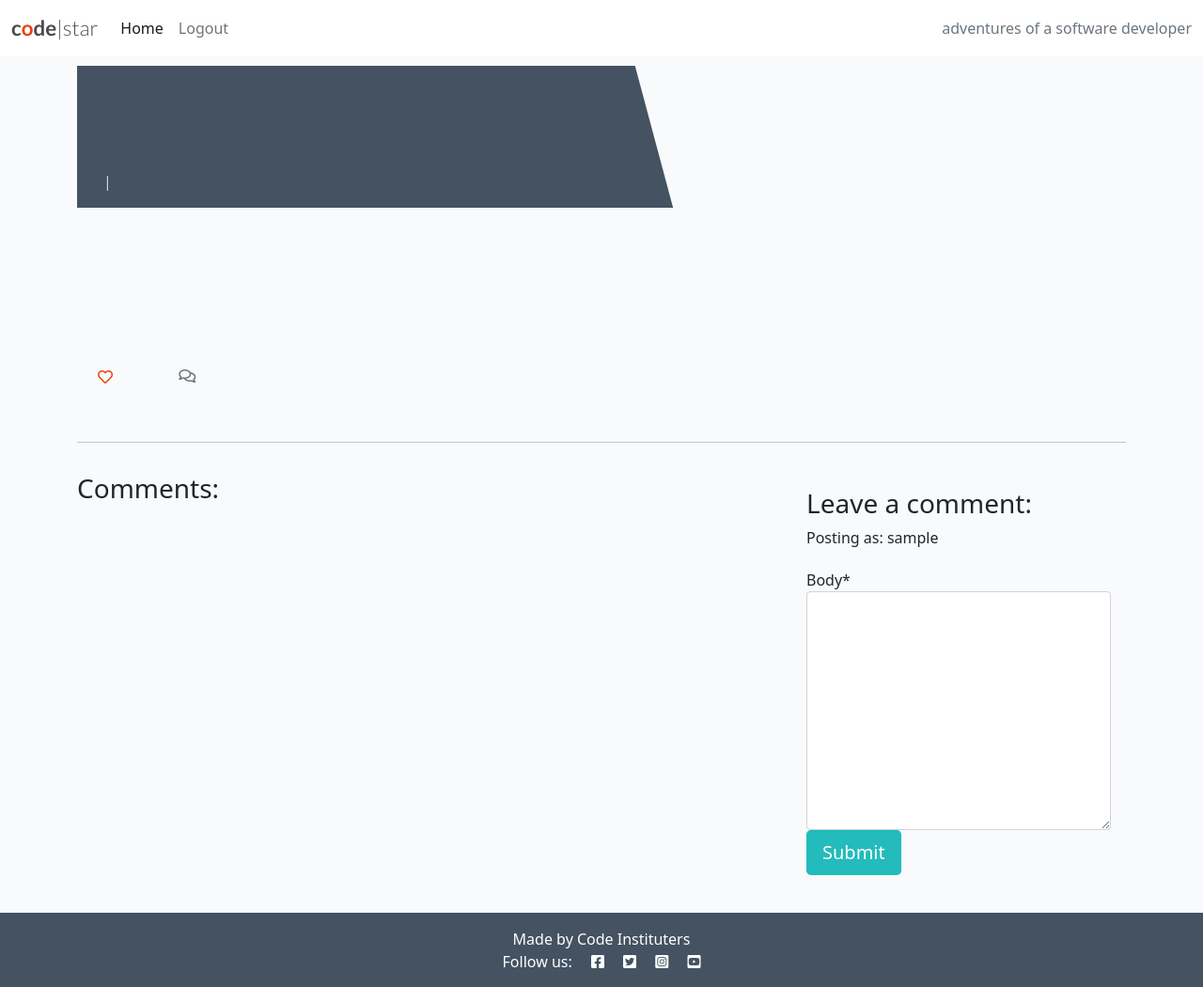
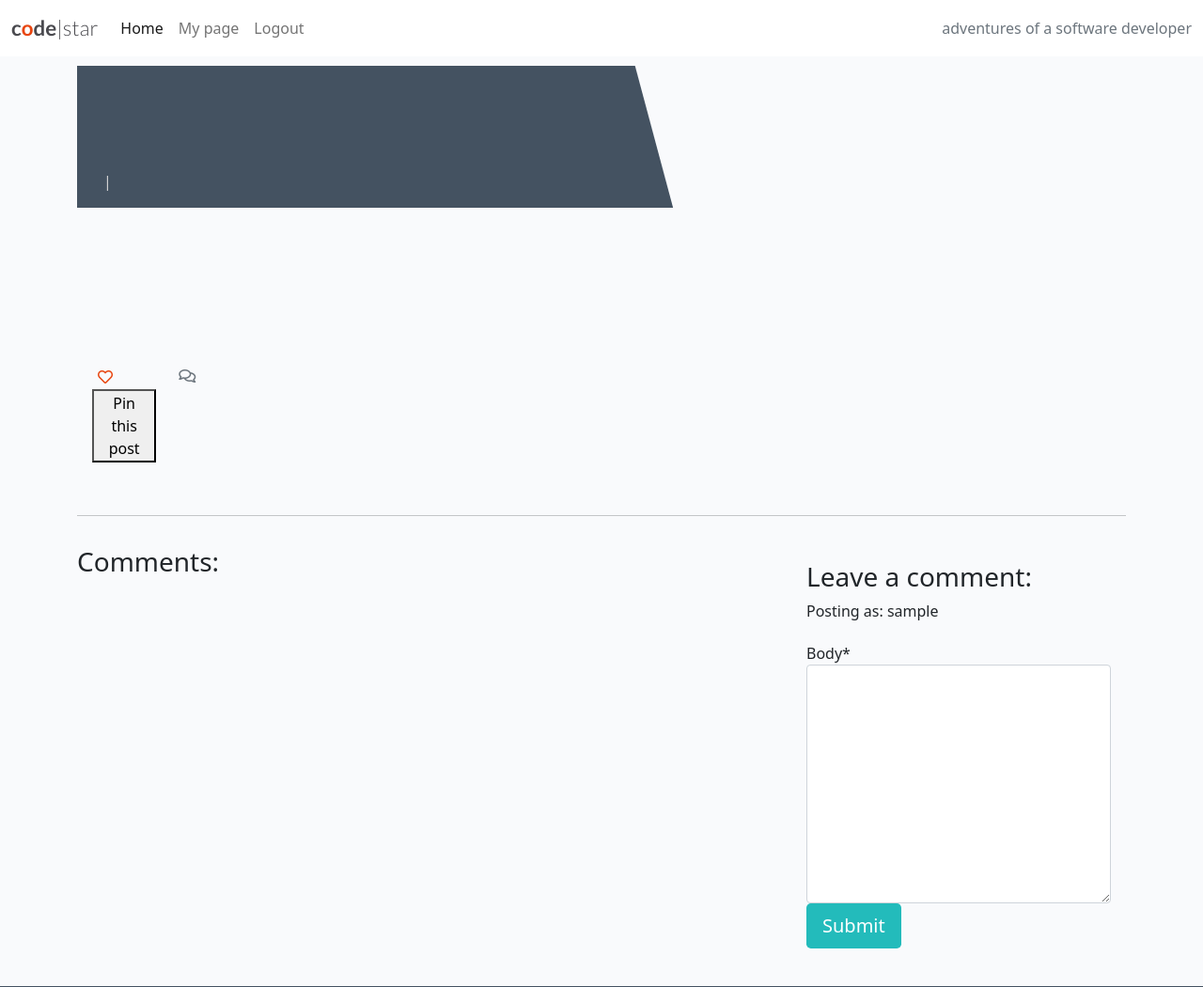
Before and after one commit to rkyzk/django-blog-app, a Django app: template templates/post_detail.html in a window 1280 px wide. Shown: the top 1050 px of the page at 94% size. Run offline with Django 3.2, Linux system fonts and the light colour scheme; the template is opened without the code that fills it: values that come from a table or form of the project are taken from there, others are empty; the visitor is signed in with stand-in values (Sample User, id 1); some libraries are stand-ins or nearby versions.

Commit message:
add my page

```diff
--- a/blog/models.py
+++ b/blog/models.py
@@ -17,6 +17,8 @@ class Post(models.Model):
     created_on = models.DateTimeField(auto_now_add=True)
     status = models.IntegerField(choices=STATUS, default=0)
     likes = models.ManyToManyField(User, related_name='blog_likes', blank=True)
+    favorite = models.ManyToManyField(User, related_name='post_favorite',
+                                      blank=True)
 
     class Meta:
         ordering = ['-created_on']
--- a/templates/base.html
+++ b/templates/base.html
@@ -39,11 +39,14 @@
                     </li>
                     {% if user.is_authenticated %}
                     <li class="nav-item">
+                        <a class="nav-link" href="{% url 'my_page' user.id %}">My page</a>
+                    </li>
+                    <li class="nav-item">
                         <a class="nav-link" href="{% url 'account_logout' %}">Logout</a>
                     </li>
                     {% else %}
                     <li class="nav-item">
-                        <a class="nav-link" href="{% url 'account_signup' %}">Register</a>
+                        <a class="nav-link" href="{% url 'account_signup' %}">Become a Member</a>
                     </li>
                     <li class="nav-item">
                         <a class="nav-link" href="{% url 'account_login' %}">Login</a>
--- a/templates/post_detail.html
+++ b/templates/post_detail.html
@@ -44,6 +44,20 @@
                                     <button type="submit" name="'blogpost_id" value="{{post.slug}}" class="btn-like">
                                         <i class="far fa-heart"></i></button>
                                 {% endif %}
+                            </form>
+
+                            <form action="{% url 'post_favorite' post.slug %}" method="POST">
+                                {% csrf_token %}
+                                {% if post.labeled_favorite %}
+                                    <p>You've put this post as favorite</p>
+                                    <button type="submit" name="'blogpost_id" value="{{post.slug}}">
+                                      Unpin this Post
+                                    </button>
+                                    {% else %}
+                                    <button type="submit" name="'blogpost_id" value="{{post.slug}}">
+                                    Pin this post</button>
+                                {% endif %}
+
                             </form>
                             {% else %}
                             <span class="text-secondary"><i class="far fa-heart"></i></span>
```
Also changed, not shown: blog/views.py (+16 -0 lines), blog/migrations/0002_post_favorite.py (added).
